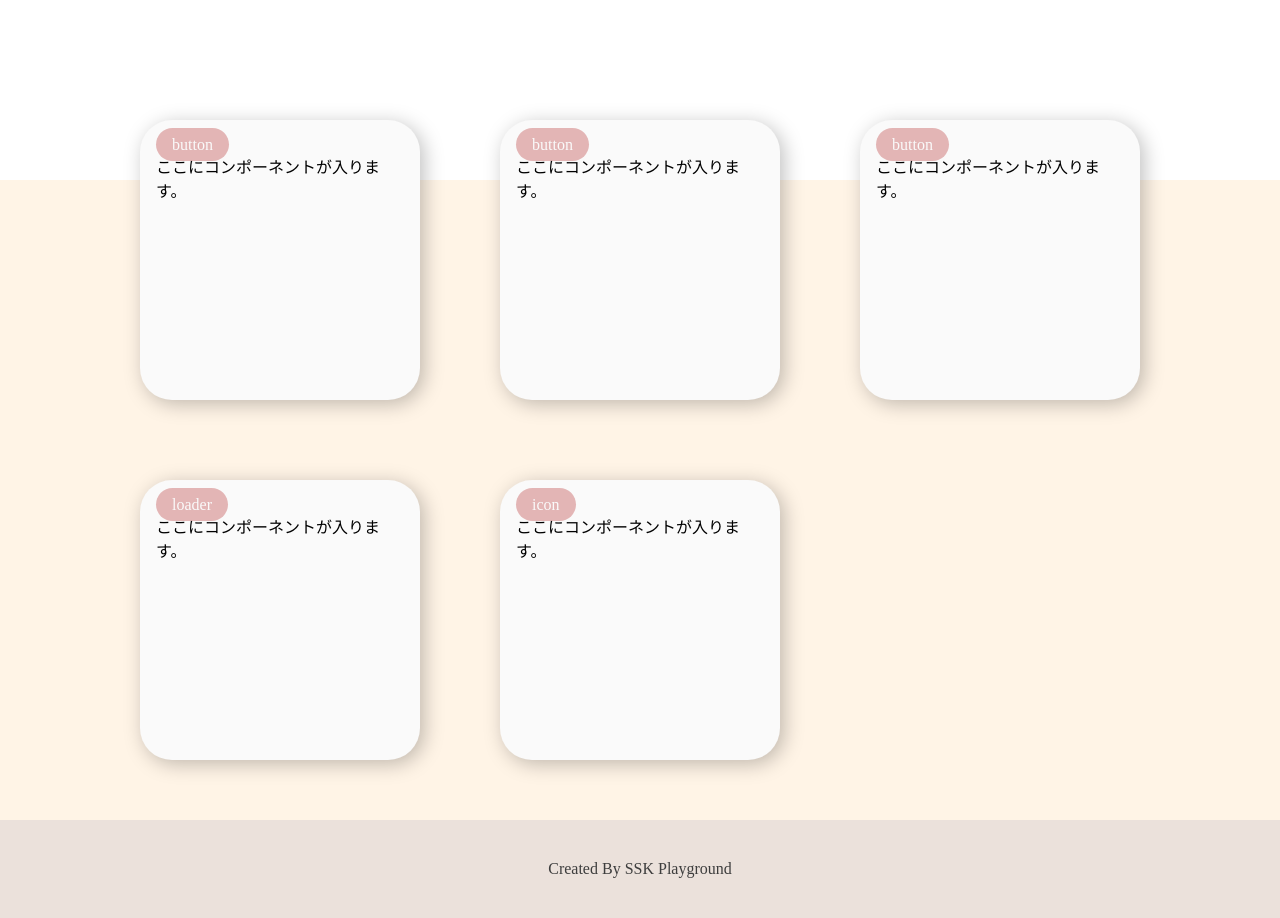
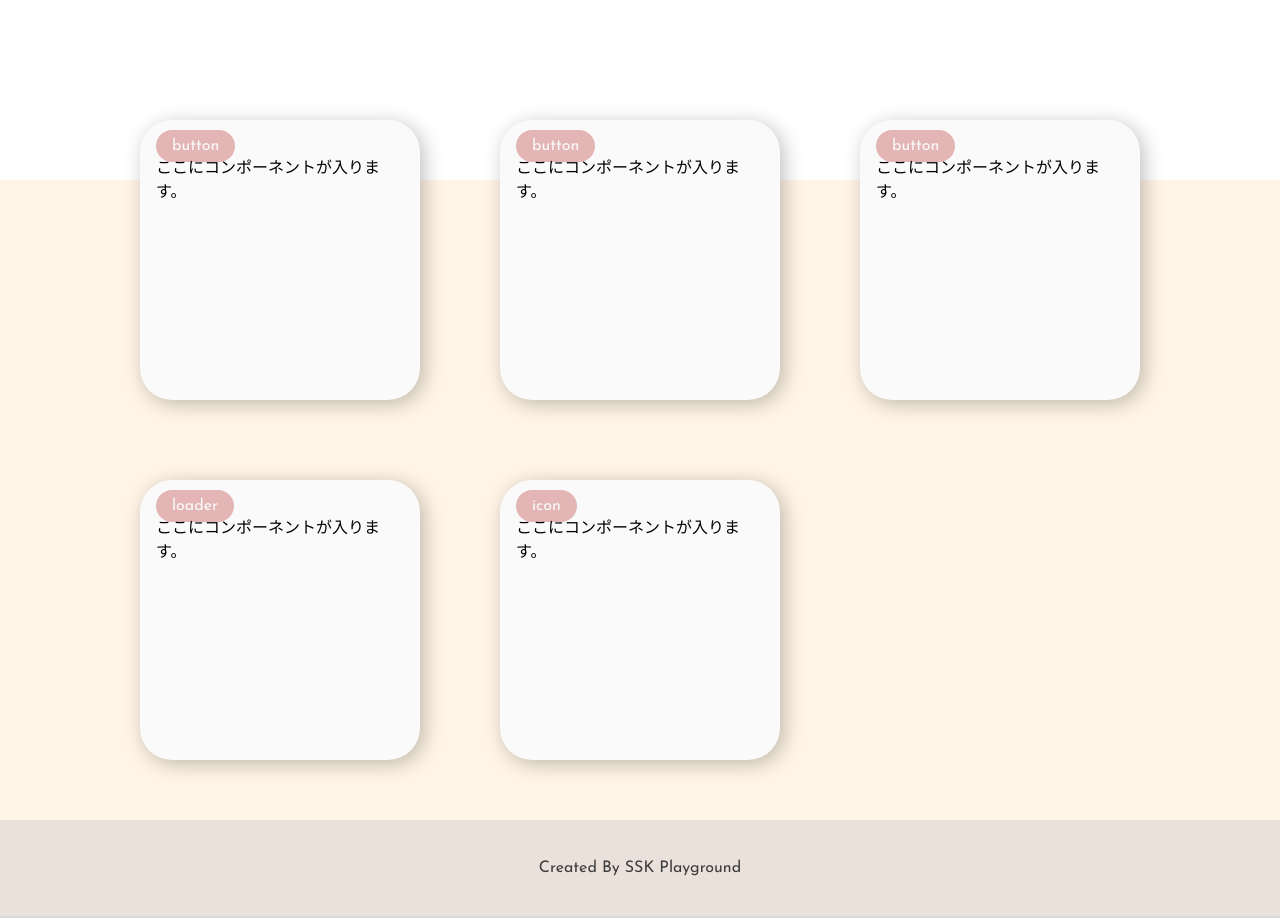
Before and after one commit to ssk-dev-3/components-park, a Next.js app: page / in a window 1280 px wide. Shown: the part 380-1298 px from the top of the page. Built offline with nearby package versions, Linux system fonts and the light colour scheme.

Commit message:
🩹 使用フォントを修正

```diff
--- a/pages/components/card/card.module.css
+++ b/pages/components/card/card.module.css
@@ -9,6 +9,7 @@
 
 .badge {
   color: hsl(0, 0%, 98%);
+  font-family: 'Josefin Sans';
   background-color: var(--color-main);
   border-radius: 9999px;
   padding: 8px 16px;
--- a/pages/components/fotter/fotter.module.css
+++ b/pages/components/fotter/fotter.module.css
@@ -4,6 +4,7 @@
 
 .copyright {
   color: var(--color-text);
+  font-family: 'Josefin Sans';
   text-align: center;
   padding: 2.5rem;
 }
```
